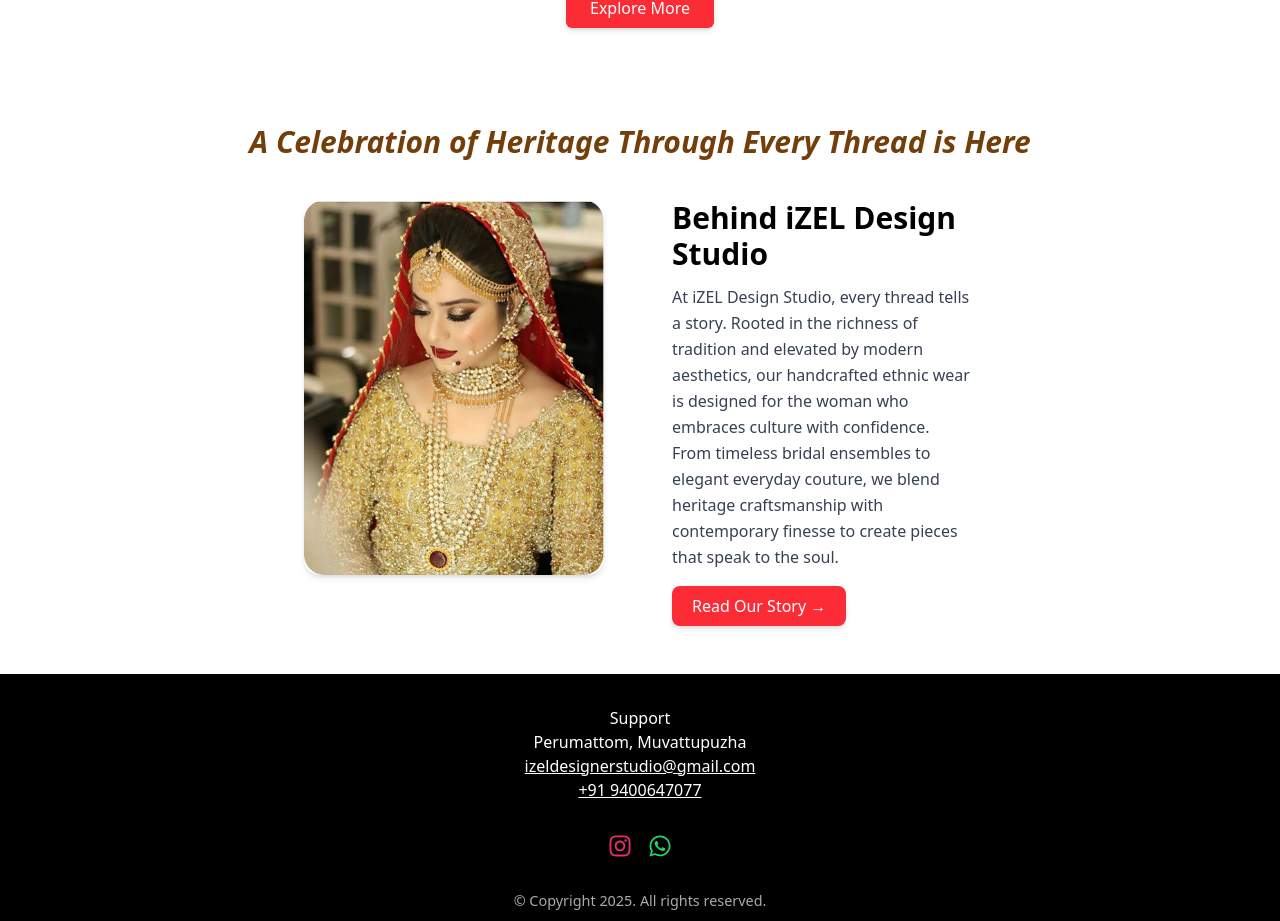
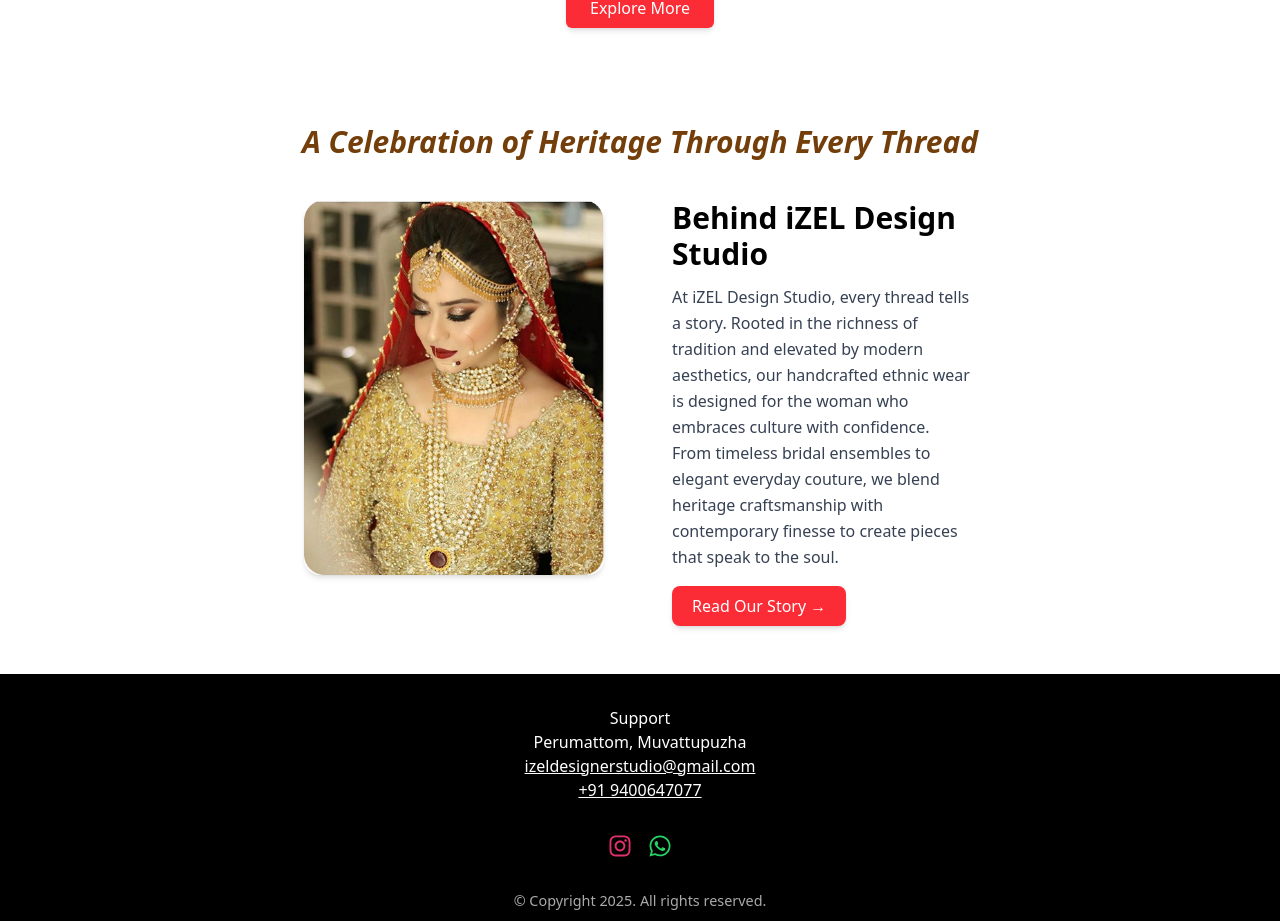
Before and after one commit to fayiz-123/iZEL-Frontend, a React (Vite) app: page / in a window 1280 px wide. Shown: the part 1576-2497 px from the top of the page. Built offline with nearby package versions, Linux system fonts and the light colour scheme; no server answers.

Commit message:
- chnage in about correction

```diff
--- a/src/components/HomePageComponents/AboutUsPriview.jsx
+++ b/src/components/HomePageComponents/AboutUsPriview.jsx
@@ -6,7 +6,7 @@ function AboutUsPriview() {
   return (
     <section className="py-12 px-6 md:px-16 bg-white">
       <h2 className="text-center text-xl sm:text-2xl md:text-3xl font-semibold text-yellow-900 italic mb-10">
-        A Celebration of Heritage Through Every Thread is Here
+        A Celebration of Heritage Through Every Thread
       </h2>
 
       <div className="grid grid-cols-1 md:grid-cols-2 gap-8 items-start">
```
